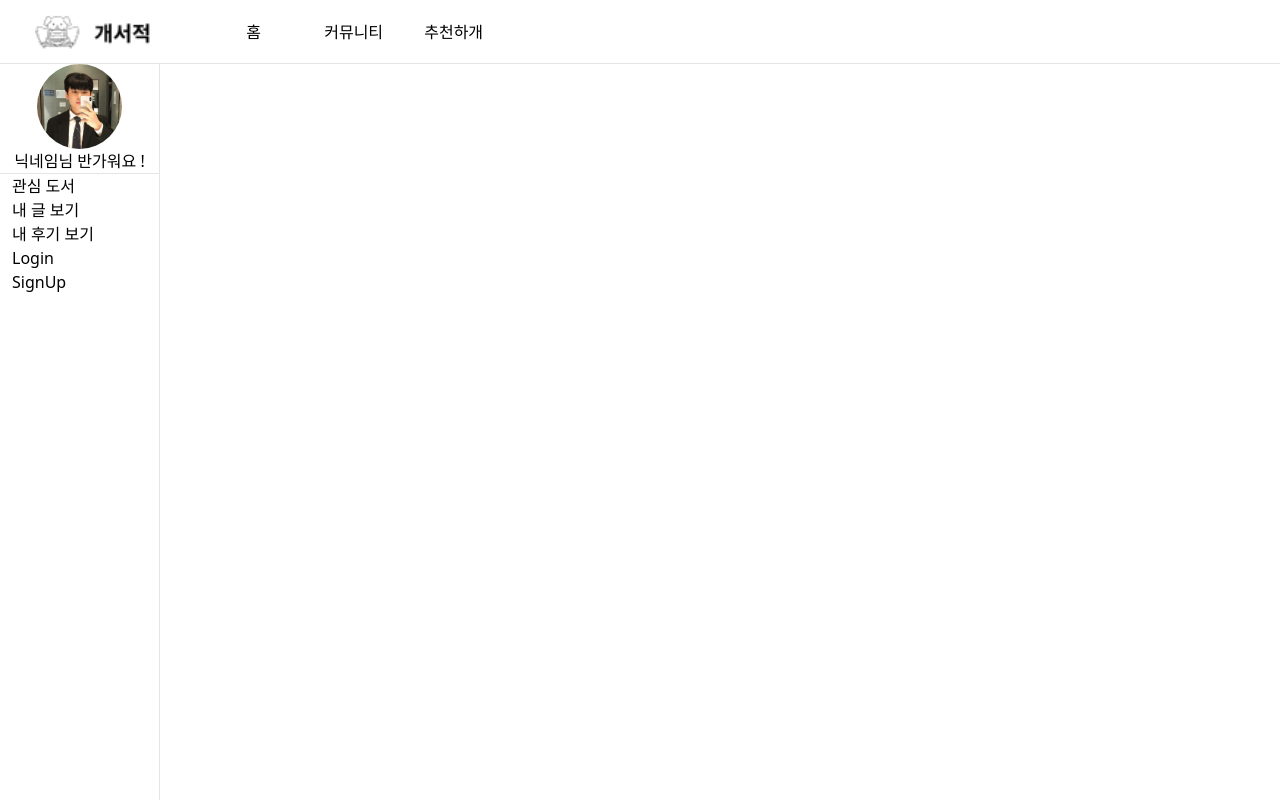
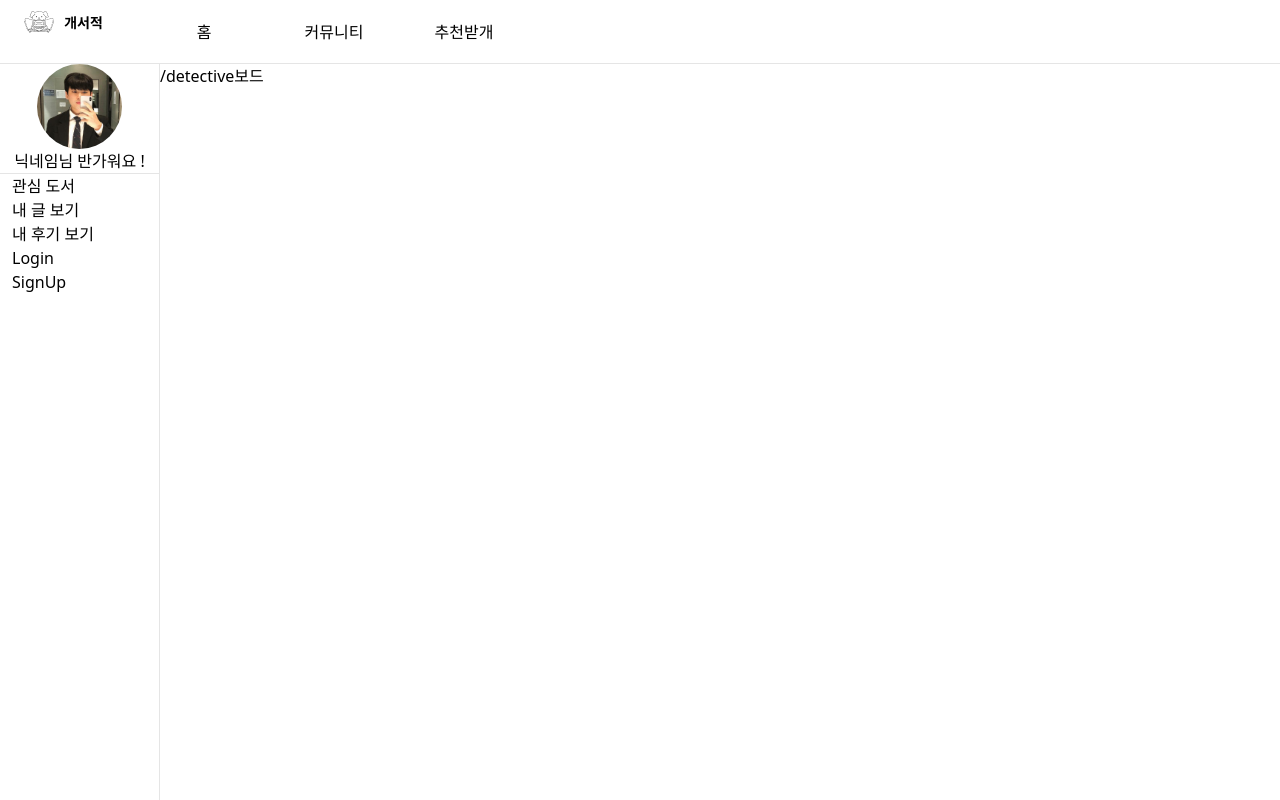
Before and after one commit to GNU-CORNER/BookkyProject_Web, a React (Create React App) app: page /detective in a window 1280 px wide. Built offline with nearby package versions, Linux system fonts and the light colour scheme.

Commit message:
Implement 모든 경로 라우팅

```diff
--- a/src/components/TopNav.js
+++ b/src/components/TopNav.js
@@ -20,13 +20,13 @@ function TopNav() {
         setRecommendActive("");
         break;
       }
-      case "/Comunnity": {
+      case "/comunnity": {
         setComunnityActive("3px solid #6c95ff");
         setHomeActive("");
         setRecommendActive("");
         break;
       }
-      case "/Recommend": {
+      case "/recommend": {
         setRecommendActive("3px solid #6c95ff");
         setComunnityActive("");
         setHomeActive("");
@@ -44,25 +44,56 @@ function TopNav() {
   useEffect(setBorderBottom, [location.pathname]);
 
   return (
-    <>
-      <TestDiv>
-        <img src={require("../assets/Group_379.png")} alt="" />
-        <StyledLink borderbottom={homeActive} to="/">
+    <TopNavContainer>
+      <StyledLink to="/">
+        <img
+          className="TopNavLogo"
+          src={require("../assets/Group_379.png")}
+          alt=""
+        />
+      </StyledLink>
+
+      <div className="dropdown">
+        <StyledLink className="dropbtn" to="/" borderbottom={homeActive}>
           홈
         </StyledLink>
-        <StyledLink borderbottom={comunnityActive} to="/Comunnity">
+      </div>
+
+      <div className="dropdown">
+        <StyledLink
+          className="dropbtn"
+          to="/comunnity"
+          borderbottom={comunnityActive}
+        >
           커뮤니티
         </StyledLink>
-        <StyledLink borderbottom={recommendActive} to="/Recommend">
-          추천하개
+        <div className="dropdown-content">
+          <StyledLink to="/comunnity">커뮤니티 홈</StyledLink>
+          <StyledLink to="/free">자유게시판</StyledLink>
+          <StyledLink to="/qa">Q{"&"}A게시판</StyledLink>
+        </div>
+      </div>
+
+      <div className="dropdown">
+        <StyledLink
+          className="dropbtn"
+          to="/recommend"
+          borderbottom={recommendActive}
+        >
+          추천받개
         </StyledLink>
-      </TestDiv>
-    </>
+        <div className="dropdown-content">
+          <StyledLink to="/recommend">추천받개 홈</StyledLink>
+          <StyledLink to="/detective">명탐정 북키</StyledLink>
+          <StyledLink to="/guide">안내견 북키</StyledLink>
+        </div>
+      </div>
+    </TopNavContainer>
   );
 }
 
 ///////// Styled-components /////////
-const TestDiv = styled.div`
+const TopNavContainer = styled.div`
   z-index: 99;
   background-color: #ffffff;
   position: fixed;
@@ -70,14 +101,63 @@ const TestDiv = styled.div`
   width: 100%;
   height: 64px;
   border-bottom: 1px solid #e5e5e5;
+
+  .dropdown {
+    position: relative;
+    display: inline-block;
+    text-align: center;
+    min-width: 130px;
+    line-height: 64px;
+  }
+
+  .dropbtn {
+    height: 100%;
+    text-align: center;
+    color: black;
+    padding: 0 16px;
+    font-size: 16px;
+  }
+
+  .dropdown-content {
+    z-index: 1;
+    position: absolute;
+    display: none;
+    text-align: center;
+    border-radius: 5px;
+    border: 1px solid #6c95ff;
+    line-height: 30px;
+    background-color: #f5f5f5;
+    min-width: 130px;
+    box-shadow: 0px 8px 16px 0px rgba(0, 0, 0, 0.2);
+  }
+
+  .dropdown-content a {
+    color: black;
+    display: block;
+    padding: 12px 16px;
+  }
+
+  .dropdown-content a:hover {
+    color: #6c95ff;
+  }
+
+  .dropdown a:hover {
+    color: #6c95ff;
+  }
+
+  .dropdown:hover .dropdown-content {
+    display: block;
+    color: #6c95ff;
+  }
 `;
 
 const StyledLink = styled(Link)`
-  width: 100px;
-  line-height: 64px;
-  vertical-align: middle;
-  text-align: center;
   border-bottom: ${(props) => props.borderbottom};
+
+  img {
+    width: 100%;
+    line-height: 64px;
+  }
 `;
 
 export default TopNav;
--- /dev/null
+++ b/src/routes/Detective.js
@@ -0,0 +1,11 @@
+import { useLocation } from "react-router-dom";
+
+function Detective() {
+  const location = useLocation();
+
+  console.log(location.pathname);
+
+  return <>{location.pathname}보드</>;
+}
+
+export default Detective;
--- /dev/null
+++ b/src/routes/FreeBoard.js
@@ -0,0 +1,11 @@
+import { useLocation } from "react-router-dom";
+
+function FreeBoard() {
+  const location = useLocation();
+
+  console.log(location.pathname);
+
+  return <>{location.pathname}보드</>;
+}
+
+export default FreeBoard;
--- /dev/null
+++ b/src/routes/Guide.js
@@ -0,0 +1,11 @@
+import { useLocation } from "react-router-dom";
+
+function Guide() {
+  const location = useLocation();
+
+  console.log(location.pathname);
+
+  return <>{location.pathname}보드</>;
+}
+
+export default Guide;
--- /dev/null
+++ b/src/routes/QnaBoard.js
@@ -0,0 +1,11 @@
+import { useLocation } from "react-router-dom";
+
+function QnaBoard() {
+  const location = useLocation();
+
+  console.log(location.pathname);
+
+  return <>{location.pathname}보드</>;
+}
+
+export default QnaBoard;
--- a/src/routes/Routes.js
+++ b/src/routes/Routes.js
@@ -7,6 +7,11 @@ import Login from "./Login";
 import Interests from "./Interests";
 import SignUp from "./SignUp";
 import MyInfo from "./MyInfo";
+import FreeBoard from "./FreeBoard";
+import QnaBoard from "./QnaBoard";
+import Detective from "./Detective";
+import Guide from "./Guide";
+
 import styled from "styled-components";
 
 function BookkyRoutes() {
@@ -14,12 +19,18 @@ function BookkyRoutes() {
     <RoutesContainer>
       <Routes>
         <Route exact path="/" element={<Home />} />
-        <Route path="/Comunnity" element={<Comunnity />} />
-        <Route path="/Recommend" element={<Recommend />} />
-        <Route path="/Login" element={<Login />} />
-        <Route path="/Interests" element={<Interests />} />
-        <Route path="/SignUp" element={<SignUp />} />
-        <Route path="/MyInfo" element={<MyInfo />} />
+        <Route path="/comunnity" element={<Comunnity />} />
+        <Route path="/recommend" element={<Recommend />} />
+        <Route path="/login" element={<Login />} />
+        <Route path="/interests" element={<Interests />} />
+        <Route path="/signup" element={<SignUp />} />
+        <Route path="/myinfo" element={<MyInfo />} />
+
+        <Route path="/free" element={<FreeBoard />} />
+        <Route path="/qa" element={<QnaBoard />} />
+
+        <Route path="/detective" element={<Detective />} />
+        <Route path="/guide" element={<Guide />} />
       </Routes>
     </RoutesContainer>
   );
```
